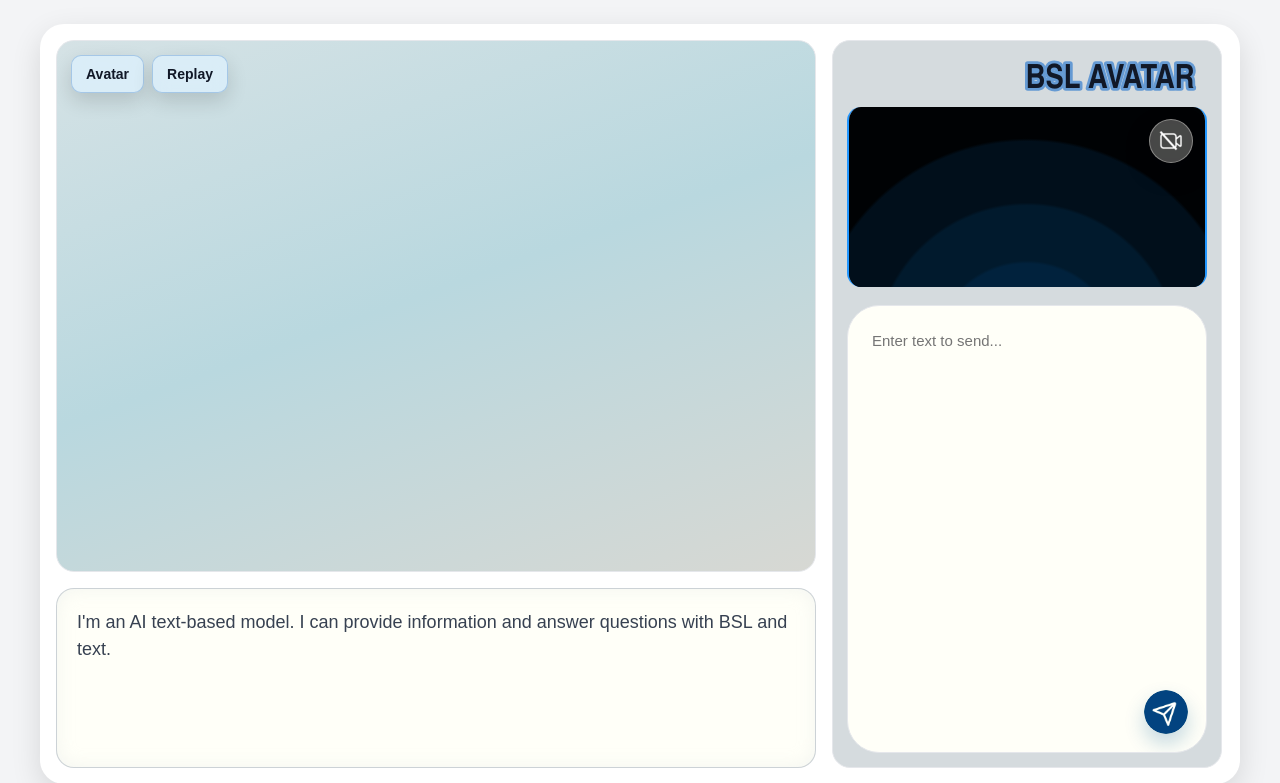
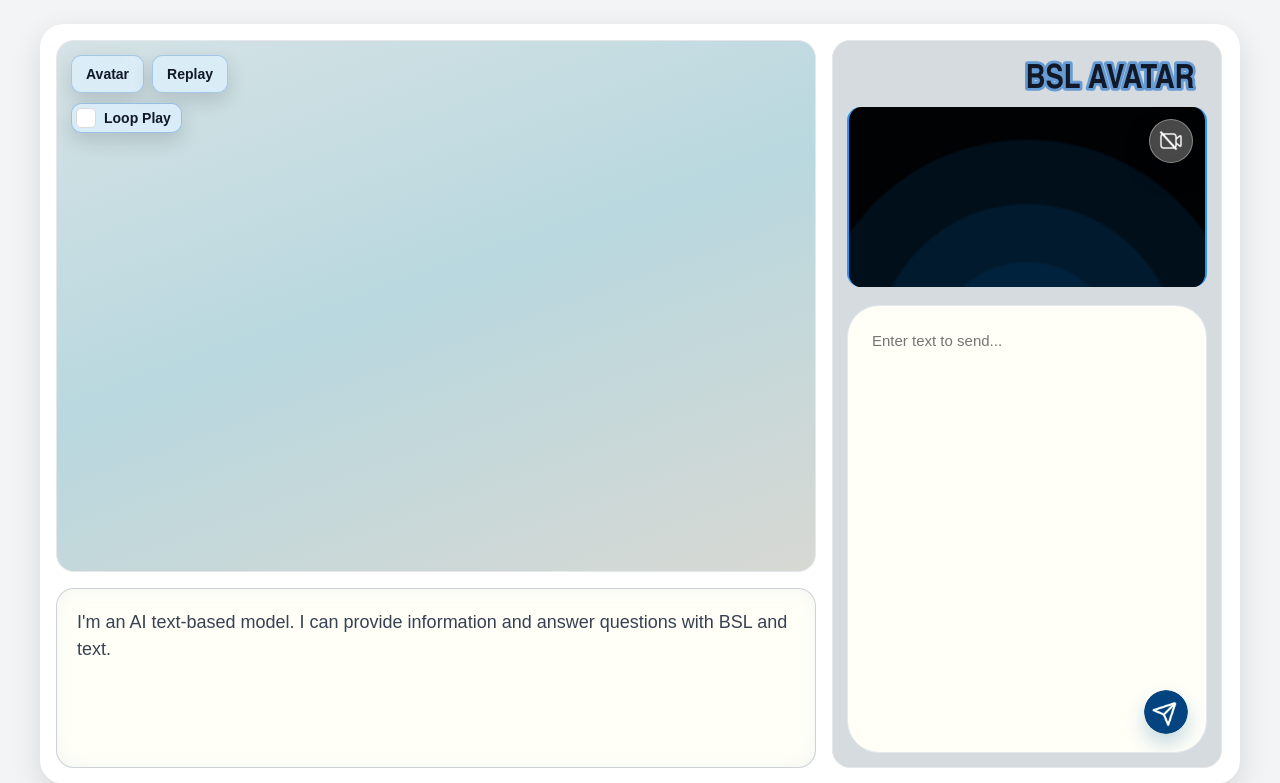
Before and after one commit to ywen19/sign_avatar_js, a Flask app: page / in a window 1280 px wide. Shown: the top 783 px of the page. Run offline with Flask 3, Linux system fonts and the light colour scheme.

Commit message:
motion loop feature enabled

```diff
--- a/avatar.js
+++ b/avatar.js
@@ -11,6 +11,8 @@ let currentAnimationName = null;
 let currentAnimationPayload = null;
 let currentModelUrl = null;
 let modelLoadRequestId = 0;
+let isAnimationPlaying = true;
+let isLoopEnabled = false;
 
 const DEFAULT_MODEL_URL = "/models/woman.glb";
 const DEMO_MATERIAL_FIX_MODEL_URLS = new Set(["/models/man.glb", "/models/woman.glb"]);
@@ -437,9 +439,54 @@ function applyPoseFrame(frame) {
   avatar.updateMatrixWorld(true);
 }
 
+function playAnimationFromStart() {
+  updateAnimation.time = 0;
+  isAnimationPlaying = true;
+  applyPoseFrame(0);
+}
+
+function pauseAnimationPlayback() {
+  isAnimationPlaying = false;
+}
+
 function resetAnimationPlayback() {
-  updateAnimation.time = 0;
-  applyPoseFrame(0);
+  playAnimationFromStart();
+}
+
+function setAnimationLoopEnabled(enabled) {
+  const nextLoopEnabled = Boolean(enabled);
+  const wasLoopEnabled = isLoopEnabled;
+  isLoopEnabled = nextLoopEnabled;
+
+  if (maxFrame) {
+    const totalFrames = maxFrame + 1;
+    const animationDuration = totalFrames / fps;
+    const loopDuration = animationDuration + ANIMATION_LOOP_PAUSE_SECONDS;
+
+    if (!isLoopEnabled && wasLoopEnabled && updateAnimation.time !== undefined) {
+      const loopTime = updateAnimation.time % loopDuration;
+      updateAnimation.time = loopTime < animationDuration ? loopTime : 0;
+      isAnimationPlaying = true;
+
+      if (loopTime >= animationDuration) {
+        applyPoseFrame(0);
+      }
+    }
+
+    if (isLoopEnabled && !isAnimationPlaying) {
+      isAnimationPlaying = true;
+
+      if (updateAnimation.time === undefined || updateAnimation.time < animationDuration) {
+        updateAnimation.time = animationDuration;
+      }
+    }
+  }
+
+  return isLoopEnabled;
+}
+
+function getAnimationLoopEnabled() {
+  return isLoopEnabled;
 }
 
 function applyAnimationPayload(payload) {
@@ -466,7 +513,7 @@ function applyAnimationPayload(payload) {
 
   preparePoseFrames(framesData);
 
-  resetAnimationPlayback();
+  playAnimationFromStart();
 
   log("Animation applied:", currentAnimationName);
 }
@@ -505,13 +552,20 @@ async function fetchEndAnimationFromBackend() {
 }
 
 function updateAnimation(dt) {
-  if (!avatar || !skeleton || !maxFrame) return;
+  if (!avatar || !skeleton || !maxFrame || !isAnimationPlaying) return;
 
   if (updateAnimation.time === undefined) updateAnimation.time = 0;
   updateAnimation.time += dt;
 
   const totalFrames = maxFrame + 1;
   const animationDuration = totalFrames / fps;
+
+  if (!isLoopEnabled && updateAnimation.time >= animationDuration) {
+    applyPoseFrame(maxFrame);
+    isAnimationPlaying = false;
+    return;
+  }
+
   const loopDuration = animationDuration + ANIMATION_LOOP_PAUSE_SECONDS;
   const loopTime = updateAnimation.time % loopDuration;
 
@@ -555,6 +609,10 @@ window.switchAvatarModel = async function (modelUrl) {
 };
 
 window.resetAnimationPlayback = resetAnimationPlayback;
+window.playAnimationFromStart = playAnimationFromStart;
+window.pauseAnimationPlayback = pauseAnimationPlayback;
+window.setAnimationLoopEnabled = setAnimationLoopEnabled;
+window.getAnimationLoopEnabled = getAnimationLoopEnabled;
 window.applyAvatarAnimationPayload = applyAnimationPayload;
 window.loadAvatarAnimationFromJson = function (animationName, framesData) {
   applyAnimationPayload({
--- a/templates/index.html
+++ b/templates/index.html
@@ -69,11 +69,18 @@
       display: block;
     }
 
-    .avatar-toolbar {
+    .avatar-controls {
       position: absolute;
       top: 14px;
       left: 14px;
       z-index: 5;
+      display: flex;
+      flex-direction: column;
+      align-items: flex-start;
+      gap: 10px;
+    }
+
+    .avatar-toolbar {
       display: flex;
       align-items: center;
       gap: 8px;
@@ -97,6 +104,123 @@
       background: #B9D8DF;
       border-width: 2px;
       border-color: #4583E6;
+    }
+
+    .loop-control {
+      display: inline-flex;
+      align-items: center;
+      gap: 8px;
+      color: #111827;
+      font-size: 14px;
+      font-weight: 600;
+      user-select: none;
+      cursor: pointer;
+      padding: 4px 10px 4px 4px;
+      border: 1px solid rgba(101, 154, 211, 0.55);
+      border-radius: 10px;
+      background: rgba(220, 239, 252, 0.82);
+      box-shadow: 0 8px 20px rgba(0, 4, 7, 0.14);
+      backdrop-filter: blur(8px);
+    }
+
+    .ui-checkbox {
+      --primary-color: #1677ff;
+      --secondary-color: #fff;
+      --primary-hover-color: #4096ff;
+      --checkbox-diameter: 20px;
+      --checkbox-border-radius: 5px;
+      --checkbox-border-color: #d9d9d9;
+      --checkbox-border-width: 1px;
+      --checkbox-border-style: solid;
+      --checkmark-size: 1.2;
+    }
+
+    .ui-checkbox,
+    .ui-checkbox *,
+    .ui-checkbox *::before,
+    .ui-checkbox *::after {
+      -webkit-box-sizing: border-box;
+      box-sizing: border-box;
+    }
+
+    .ui-checkbox {
+      -webkit-appearance: none;
+      -moz-appearance: none;
+      appearance: none;
+      width: var(--checkbox-diameter);
+      height: var(--checkbox-diameter);
+      border-radius: var(--checkbox-border-radius);
+      background: var(--secondary-color);
+      border: var(--checkbox-border-width) var(--checkbox-border-style) var(--checkbox-border-color);
+      -webkit-transition: all 0.3s;
+      -o-transition: all 0.3s;
+      transition: all 0.3s;
+      cursor: pointer;
+      position: relative;
+      flex: 0 0 var(--checkbox-diameter);
+      margin: 0;
+    }
+
+    .ui-checkbox::after {
+      content: "";
+      position: absolute;
+      top: 0;
+      left: 0;
+      right: 0;
+      bottom: 0;
+      -webkit-box-shadow: 0 0 0 calc(var(--checkbox-diameter) / 2.5) var(--primary-color);
+      box-shadow: 0 0 0 calc(var(--checkbox-diameter) / 2.5) var(--primary-color);
+      border-radius: inherit;
+      opacity: 0;
+      -webkit-transition: all 0.5s cubic-bezier(0.12, 0.4, 0.29, 1.46);
+      -o-transition: all 0.5s cubic-bezier(0.12, 0.4, 0.29, 1.46);
+      transition: all 0.5s cubic-bezier(0.12, 0.4, 0.29, 1.46);
+    }
+
+    .ui-checkbox::before {
+      top: 40%;
+      left: 50%;
+      content: "";
+      position: absolute;
+      width: 4px;
+      height: 7px;
+      border-right: 2px solid var(--secondary-color);
+      border-bottom: 2px solid var(--secondary-color);
+      -webkit-transform: translate(-50%, -50%) rotate(45deg) scale(0);
+      -ms-transform: translate(-50%, -50%) rotate(45deg) scale(0);
+      transform: translate(-50%, -50%) rotate(45deg) scale(0);
+      opacity: 0;
+      -webkit-transition: all 0.1s cubic-bezier(0.71, -0.46, 0.88, 0.6),opacity 0.1s;
+      -o-transition: all 0.1s cubic-bezier(0.71, -0.46, 0.88, 0.6),opacity 0.1s;
+      transition: all 0.1s cubic-bezier(0.71, -0.46, 0.88, 0.6),opacity 0.1s;
+    }
+
+    .ui-checkbox:hover {
+      border-color: var(--primary-color);
+    }
+
+    .ui-checkbox:checked {
+      background: var(--primary-color);
+      border-color: transparent;
+    }
+
+    .ui-checkbox:checked::before {
+      opacity: 1;
+      -webkit-transform: translate(-50%, -50%) rotate(45deg) scale(var(--checkmark-size));
+      -ms-transform: translate(-50%, -50%) rotate(45deg) scale(var(--checkmark-size));
+      transform: translate(-50%, -50%) rotate(45deg) scale(var(--checkmark-size));
+      -webkit-transition: all 0.2s cubic-bezier(0.12, 0.4, 0.29, 1.46) 0.1s;
+      -o-transition: all 0.2s cubic-bezier(0.12, 0.4, 0.29, 1.46) 0.1s;
+      transition: all 0.2s cubic-bezier(0.12, 0.4, 0.29, 1.46) 0.1s;
+    }
+
+    .ui-checkbox:active:not(:checked)::after {
+      -webkit-transition: none;
+      -o-transition: none;
+      -webkit-box-shadow: none;
+      box-shadow: none;
+      transition: none;
+      opacity: 1;
     }
 
 
@@ -530,9 +654,15 @@
       <div class="main">
         <div class="panel stage">
           <div id="avatar-stage">
-            <div class="avatar-toolbar">
-              <button id="avatar-picker-btn" type="button">Avatar</button>
-              <button id="avatar-replay-btn" type="button">Replay</button>
+            <div class="avatar-controls">
+              <div class="avatar-toolbar">
+                <button id="avatar-picker-btn" type="button">Avatar</button>
+                <button id="avatar-replay-btn" type="button">Replay</button>
+              </div>
+              <label class="loop-control" for="avatar-loop-btn">
+                <input id="avatar-loop-btn" class="ui-checkbox" type="checkbox" aria-label="Loop Play">
+                <span>Loop Play</span>
+              </label>
             </div>
             <div id="avatar-popover" class="avatar-popover" aria-hidden="true"></div>
           </div>
@@ -633,6 +763,7 @@
 
     const avatarPickerBtn = document.getElementById("avatar-picker-btn");
     const avatarReplayBtn = document.getElementById("avatar-replay-btn");
+    const avatarLoopBtn = document.getElementById("avatar-loop-btn");
     const avatarPopover = document.getElementById("avatar-popover");
     const AVATAR_MODEL_STORAGE_KEY = "sign-demo-avatar-model";
 
@@ -773,6 +904,30 @@
       });
     }
 
+    function syncLoopButtonState() {
+      if (!avatarLoopBtn) return;
+
+      const enabled = window.getAnimationLoopEnabled ? window.getAnimationLoopEnabled() : false;
+      avatarLoopBtn.checked = enabled;
+    }
+
+    if (avatarLoopBtn) {
+      avatarLoopBtn.addEventListener("change", (event) => {
+        event.stopPropagation();
+        setAvatarPopoverOpen(false);
+
+        if (window.setAnimationLoopEnabled) {
+          const enabled = window.setAnimationLoopEnabled(avatarLoopBtn.checked);
+          syncLoopButtonState();
+          logDebug("avatar loop enabled =", enabled);
+        } else {
+          logDebug("avatar loop toggle failed = loop API is not ready");
+        }
+      });
+
+      syncLoopButtonState();
+    }
+
     window.addEventListener("error", (e) => {
       logDebug("window error:", e.message, "@", e.filename + ":" + e.lineno);
     });
@@ -802,12 +957,12 @@
     logDebug("camera.js module tag added");
   </script>
 
-  <script type="module" src="/text_input.js?v=light-logs-20260625"></script>
+  <script type="module" src="/text_input.js?v=loop-toggle-live-20260625"></script>
   <script>
     logDebug("text_input.js module tag added");
   </script>
 
-  <script type="module" src="/avatar.js?v=light-logs-20260625"></script>
+  <script type="module" src="/avatar.js?v=loop-toggle-live-20260625"></script>
   <script>
     logDebug("avatar.js module tag added");
   </script>
--- a/text_input.js
+++ b/text_input.js
@@ -33,6 +33,10 @@ async function handleTextSubmit() {
 
   try {
     setStatus("Sending text...");
+    if (window.pauseAnimationPlayback) {
+      window.pauseAnimationPlayback();
+    }
+
     const result = await sendTextToBackend(text);
     console.log("[TEXT_INPUT] backend response:", {
       ok: result.ok,
```
